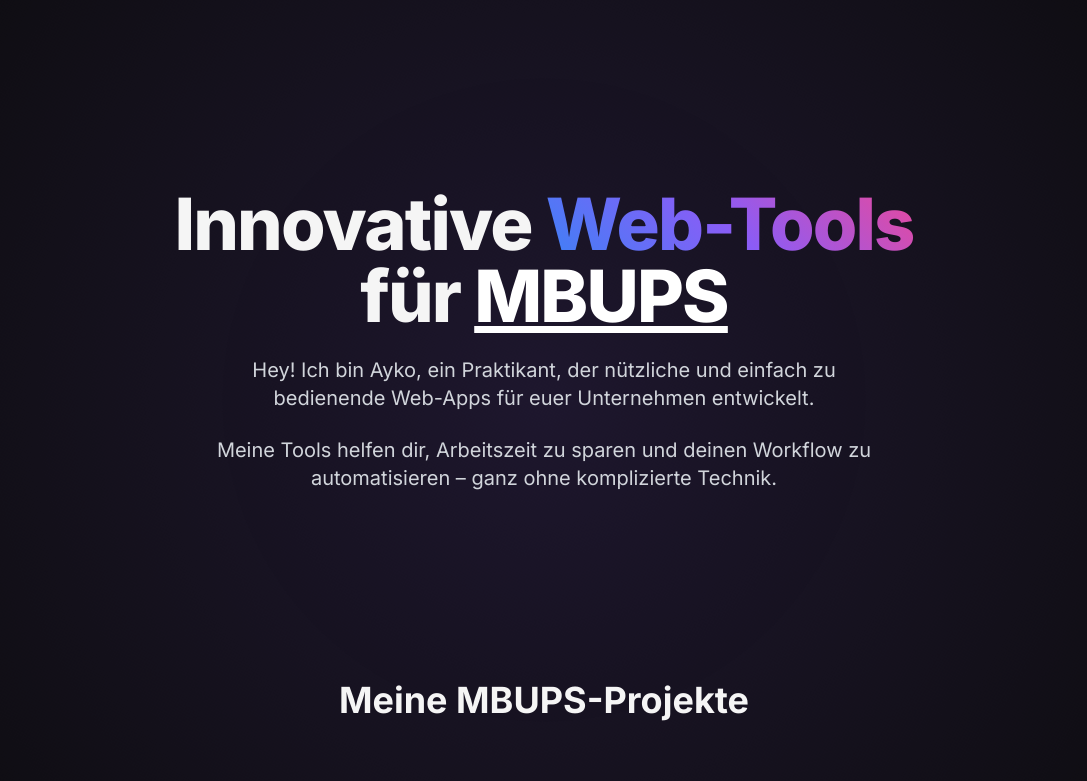
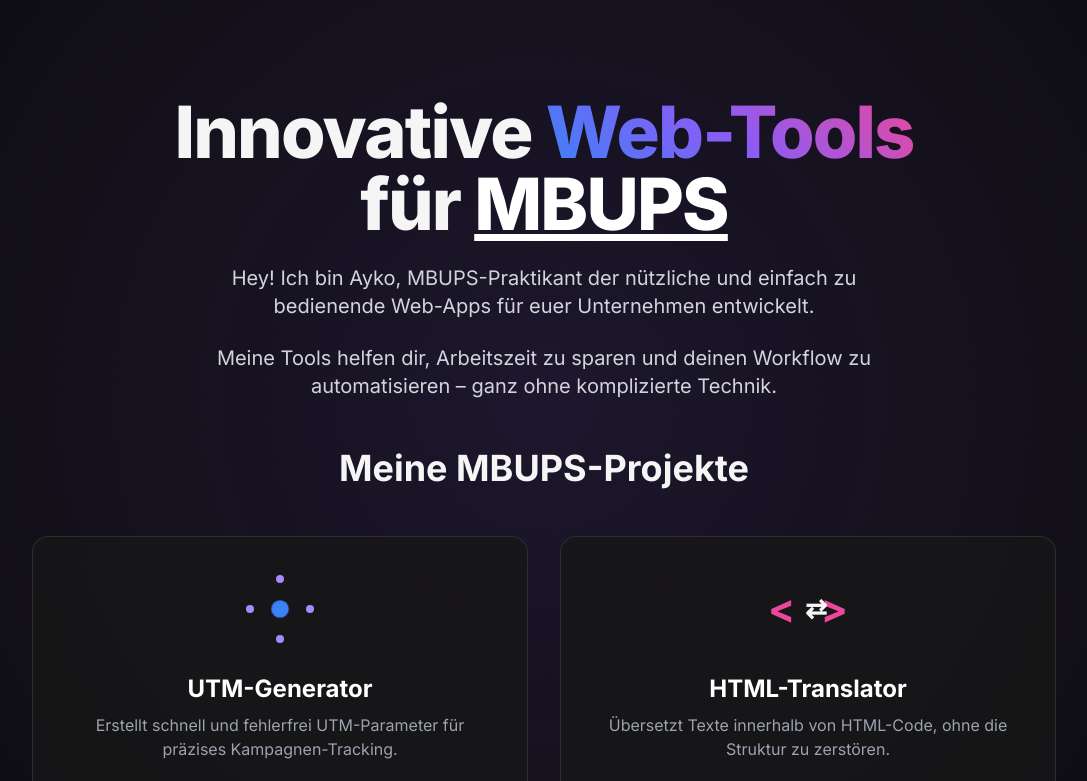
Before and after one commit to Aykolino511/MBUPS-Projekt, a plain HTML site: page index.html in a window 1280 px wide. Shown: the top 781 px of the page, without its empty margins (96-1183 px from the left). Drawn offline with nearby package versions, Linux system fonts and the light colour scheme.

Commit message:
Update index.html

```diff
--- a/index.html
+++ b/index.html
@@ -209,13 +209,14 @@
     <div class="container mx-auto px-4 sm:px-6 lg:px-8">
 
         <!-- Header / Hero Section -->
-        <header class="min-h-[85vh] flex flex-col justify-center items-center text-center py-20">
+        <!-- MODIFIED: Reduced min-height and vertical padding to decrease space -->
+        <header class="flex flex-col justify-center items-center text-center pt-24 pb-12">
             <div class="max-w-3xl">
                 <h1 class="text-5xl md:text-7xl font-extrabold tracking-tight fade-in-up">
                     Innovative <span class="gradient-text">Web-Tools</span> für <a href="https://usedparts.mercedes-benz.de/startseite/" style="color: white; text-decoration: underline;">MBUPS</a>
                 </h1>
                 <p class="mt-6 text-lg md:text-xl text-gray-300 max-w-2xl mx-auto fade-in-up" style="transition-delay: 150ms;">
-                    Hey! Ich bin Ayko, ein Praktikant, der nützliche und einfach zu bedienende Web-Apps für euer Unternehmen entwickelt.
+                    Hey! Ich bin Ayko, MBUPS-Praktikant der nützliche und einfach zu bedienende Web-Apps für euer Unternehmen entwickelt.
                 </p>
                 <p class="mt-6 text-lg md:text-xl text-gray-300 max-w-2xl mx-auto fade-in-up" style="transition-delay: 150ms;">
                     Meine Tools helfen dir, Arbeitszeit zu sparen und deinen Workflow zu automatisieren – ganz ohne komplizierte Technik.
@@ -225,7 +226,8 @@
 
         <!-- Apps Section -->
         <main id="apps" class="pb-24">
-            <h2 class="text-4xl font-bold text-center mb-16 fade-in-up">Meine MBUPS-Projekte</h2>
+            <!-- MODIFIED: Reduced margin-bottom to decrease space between heading and cards -->
+            <h2 class="text-4xl font-bold text-center mb-12 fade-in-up">Meine MBUPS-Projekte</h2>
 
             <div class="grid grid-cols-1 md:grid-cols-2 lg:grid-cols-2 gap-8 max-w-5xl mx-auto">
 
```
